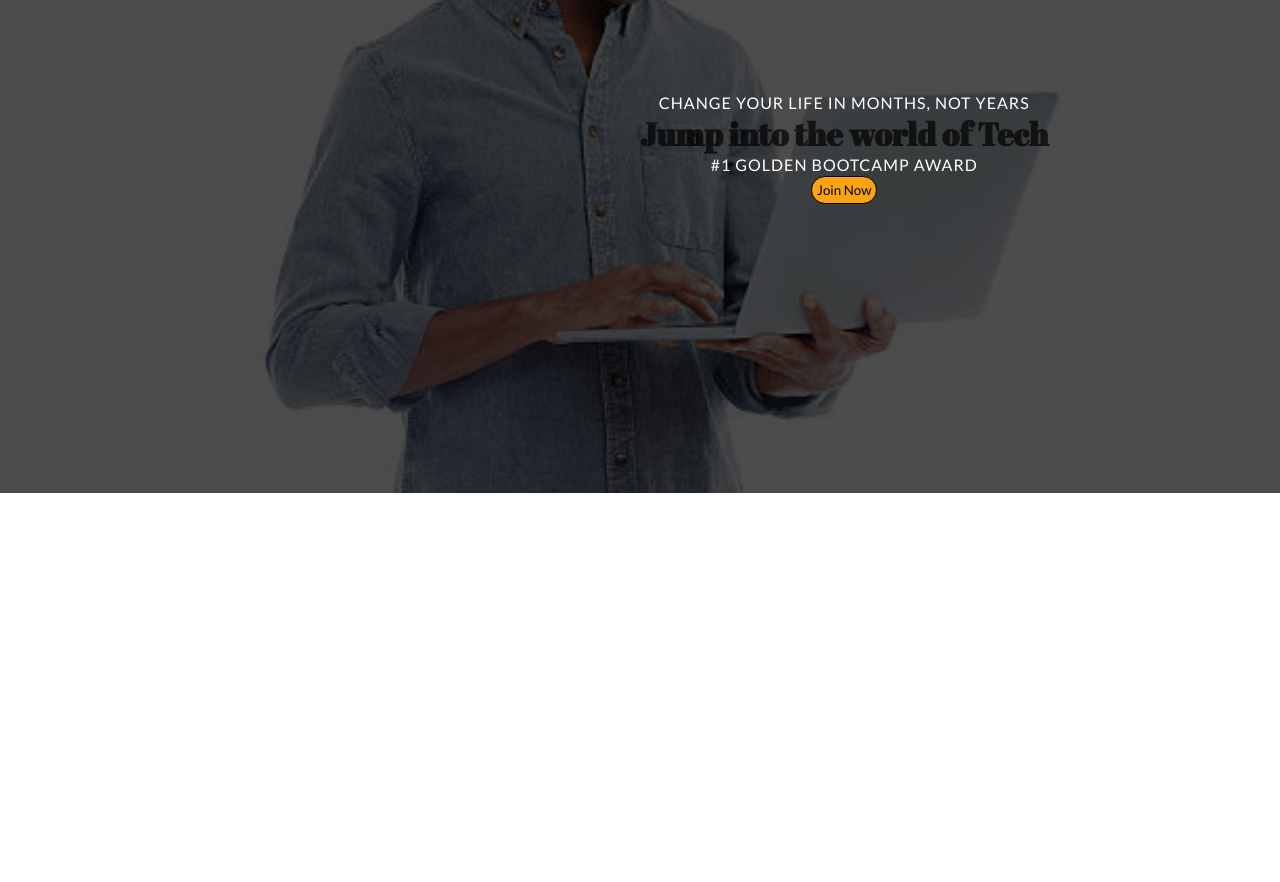
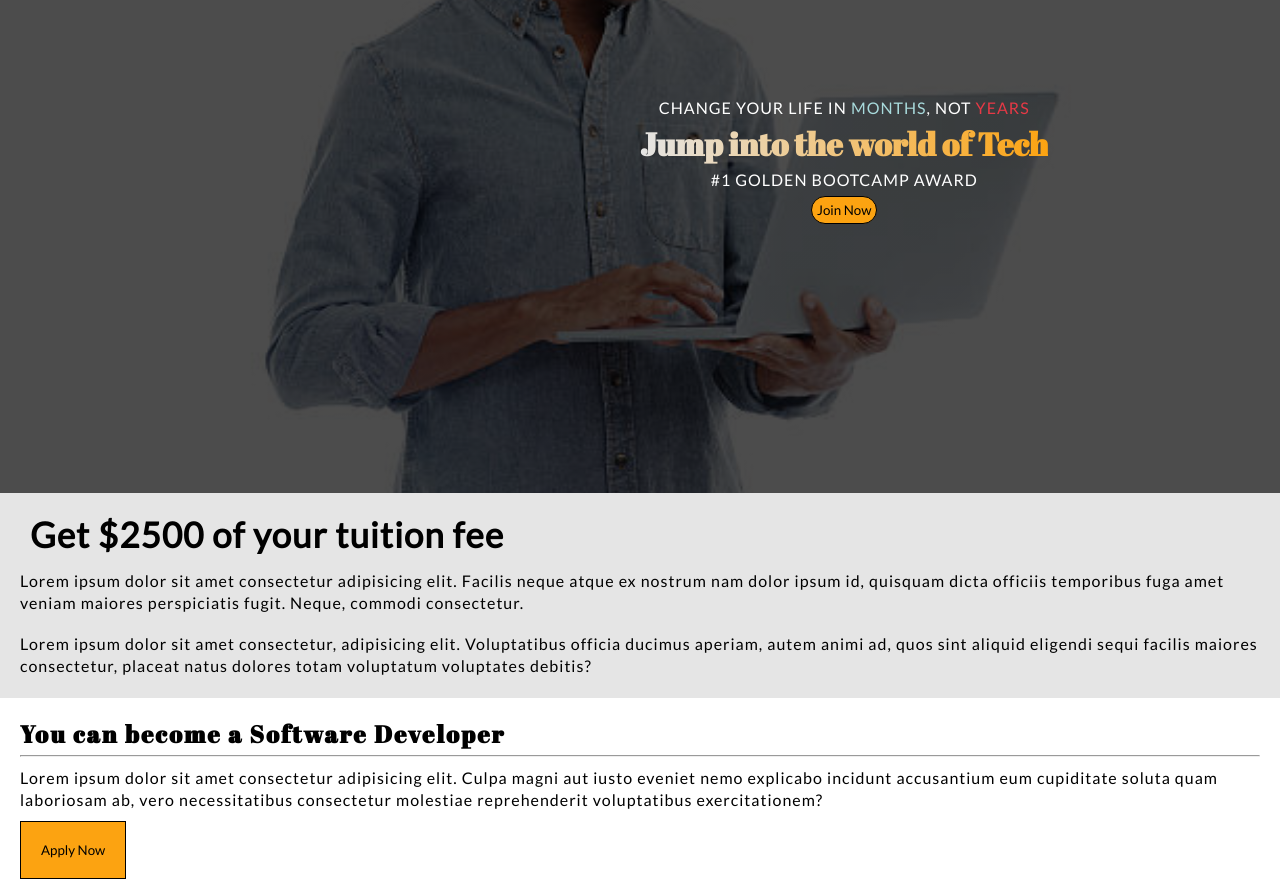
Before and after one commit to Ennie0906/tech-bootcamp, a plain HTML site: page index.html in a window 1280 px wide. Shown: the part 307-1189 px from the top of the page. Before the commit the page ends 800 px from the top, so only its background shows below. Drawn offline with Linux system fonts and the light colour scheme.

Commit message:
added extra photos and two extra sections

```diff
--- a/assets/style.css
+++ b/assets/style.css
@@ -41,23 +41,29 @@ font-family: 'Lato', sans-serif; */
 
 /* H1 Heading */
 .hero-text h1 {
+    color: black;
+    background: linear-gradient(to right, #E5E5E5, #FCA311);
+    -webkit-text-fill-color: transparent;
+    -webkit-background-clip: text;
     font-family: 'Abril Fatface', cursive;
-color:rgba(0, 0, 0, 0.7)
 }
 
 /* Two sentence section */
 .hero-text p{
 text-transform: uppercase;
+letter-spacing: 1px;
+font-family: 'Lato', sans-serif;
+padding:5px;
 }
 
 .hero-text p>span {
-    color: white;
+    color: #E63946;
 }
 
-.hero-text p {
-    letter-spacing: 1px;
-    font-family: 'Lato', sans-serif;
+#month{
+color:#A8DADC;
 }
+
 /* Button section */
 .hero-text button {
     border-radius: 50px;
@@ -93,3 +99,59 @@ text-transform: uppercase;
     font-family: 'Abril Fatface', cursive;
     letter-spacing: 1px;
 }
+
+/* The little disclosure tuition page */
+.sinfo{
+padding: 20px;
+background-color: #E5E5E5;
+}
+
+.sinfo h3{
+    font-family:'Lato', sans-serif;
+    padding-left: 10px;
+    padding-bottom: 15px;
+    letter-spacing: 1px;
+    font-size: 35px;
+}
+
+.sinfo p{
+    letter-spacing: 1px;
+    line-height: 1.4;
+    font-family:'Lato', sans-serif;
+}
+
+/* The Inspiration page */
+.apply{
+    padding:20px;
+}
+
+/* The header */
+.apply h1{
+    font-family: 'Abril Fatface', cursive;
+    letter-spacing: 2px;
+    padding-bottom: 5px;
+}
+
+hr{
+    color: #E5E5E5;
+}
+
+.apply p{
+padding-top: 10px;
+font-family: 'Lato', sans-serif;
+letter-spacing: 1px;
+line-height: 1.4;
+padding-bottom: 10px;
+}
+/* The Apply now Button */
+.apply button{
+    border: 1px black solid;
+    padding:20px;
+    font-family: 'Lato', sans-serif;
+    background-color: #FCA311;
+}
+
+.apply img{
+    width:100%;
+    padding-top: 20px;
+}
--- a/index.html
+++ b/index.html
@@ -16,7 +16,7 @@
  <body>
    <div class="hero-image"> <!-- Links to the very bottom div -->
      <div class="hero-text"> <!-- Background image area -->
-<p>Change your life in <span>Months</span>, not Years</p>
+<p>Change your life in <span id="month">Months</span>, not <span>Years</span></p>
 <h1>Jump into the world of Tech</h1>
 <p>#1 golden bootcamp award</p>
 <button>Join Now</button>
@@ -29,8 +29,24 @@
    </div>  <!-- Finish navbar-->
    </div>  <!--Links to first div at the top-->
       <section>
-      <div id="#about">
+      <div class="sinfo">
+  <h3>Get <span>$2500 of your tuition fee</span></h3>
+<p>Lorem ipsum dolor sit amet consectetur adipisicing elit. Facilis neque atque ex nostrum nam dolor ipsum id, quisquam dicta officiis temporibus fuga amet veniam maiores perspiciatis fugit. Neque, commodi consectetur.</p>
+<br>
+<p>Lorem ipsum dolor sit amet consectetur, adipisicing elit. Voluptatibus officia ducimus aperiam, autem animi ad, quos sint aliquid eligendi sequi facilis maiores consectetur, placeat natus dolores totam voluptatum voluptates debitis?</p>
       </div>
       </section>
+    <article>
+      <div class="apply">
+        <h1>You can become a Software Developer</h1>
+        <hr>
+        <p>
+          Lorem ipsum dolor sit amet consectetur adipisicing elit. Culpa magni aut iusto eveniet nemo explicabo incidunt accusantium eum cupiditate soluta quam laboriosam ab, vero necessitatibus consectetur molestiae reprehenderit voluptatibus exercitationem?
+        </p>
+        <button>Apply Now</button>
+        <img src="./assets/womenlaptop.jpg" alt="Lady looking at a laptop">
+      </div>
+
+    </article>
  </body>
       </html>
```
Also changed, not shown: assets/womenlaptop.jpg (added).
